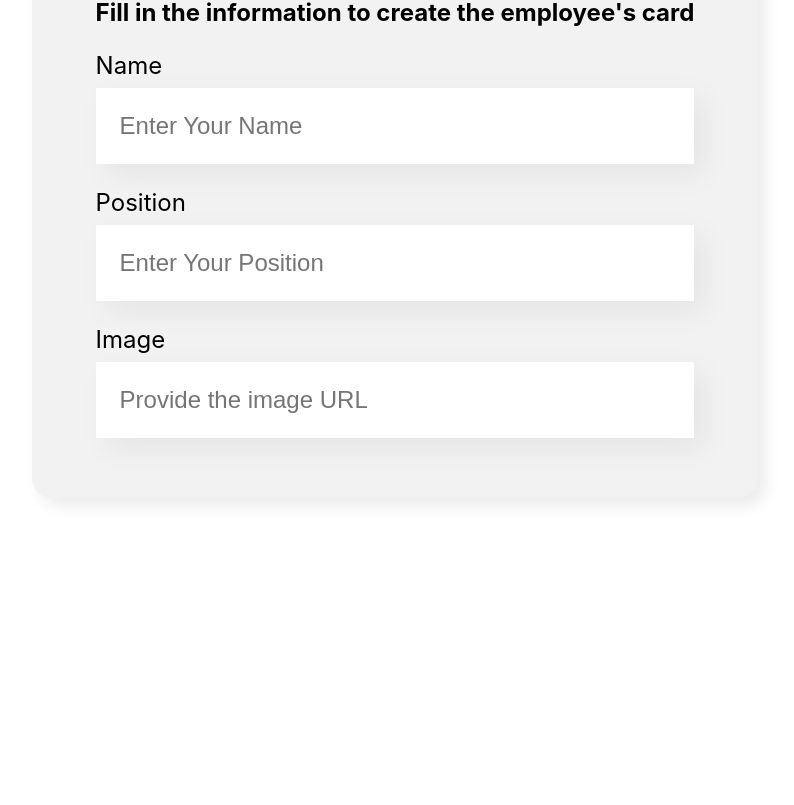
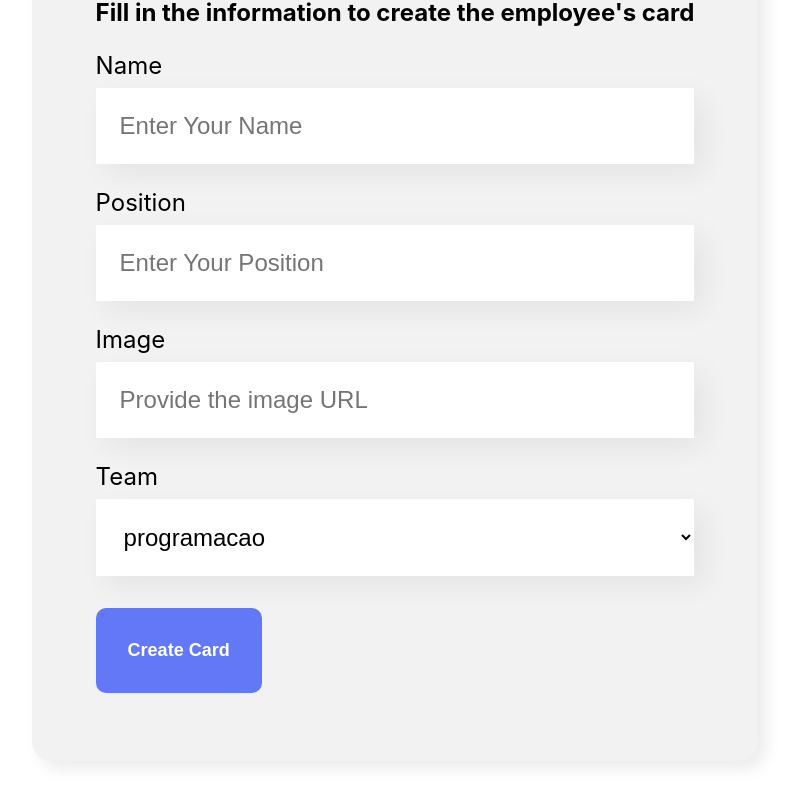
Before and after one commit to FelipeWanner/Organo, a React (Create React App) app: page / in a window 1280 px wide. Shown: the part 636-1441 px from the top of the page, without its empty margins (245-1039 px from the left). Before the commit the page ends 1214 px from the top, so only its background shows below. Built offline with nearby package versions, Linux system fonts and the light colour scheme.

Commit message:
finalizing the form layout

```diff
--- /dev/null
+++ b/src/components/Button/Button.css
@@ -0,0 +1,15 @@
+.btn{
+    background-color: #6278F7;
+    border-radius: 10px;
+    font-weight: 700;
+    font-size: 18px;
+    padding: 32px;
+    border: none;
+    cursor: pointer;
+    color: #FFF;
+    margin: 32px 0;
+}
+
+.btn:hover{
+    color: #95FFD4;
+}
--- /dev/null
+++ b/src/components/Button/Button.js
@@ -0,0 +1,11 @@
+import './Button.css';
+
+const Button = (props) => {
+    return (
+        <button className='btn'>
+            {props.children}
+        </button>
+    );
+}
+
+export default Button
--- /dev/null
+++ b/src/components/DropdownList/DropdownList.css
@@ -0,0 +1,15 @@
+.dropDown-list label{
+    display: block;
+    margin-bottom: 8px;
+    font-size: 24px;
+}
+
+.dropDown-list select{
+    background-color: #FFF;
+    box-shadow: 10px 10px 30px rgba(0,0,0, 0.06);
+    width: 100%;
+    border: none;
+    font-size: 24px;
+    padding: 24px;
+    box-sizing: border-box;
+}
--- /dev/null
+++ b/src/components/DropdownList/DropdownList.js
@@ -0,0 +1,16 @@
+import "./DropdownList.css";
+
+const DropdownList = (props) => {
+    return(
+        <div className="dropDown-list">
+            <label>{props.label}</label>
+            <select required={props.mandatory}>
+                {props.items.map(item => <option key={item}>{item}</option>)}
+                {/*O react obriga que cada item de uma lista possua uma 'key', e essa key pode ser qualquer coisa.
+                Nesse caso, decidimos passar o proprio 'item' como key, ja que cada item eh um nome diferente */}
+            </select>
+        </div>
+    )
+}
+
+export default DropdownList;
--- a/src/components/Form/Form.js
+++ b/src/components/Form/Form.js
@@ -1,14 +1,36 @@
 import "./Form.css";
 import TextField from "../TextField/TextField"
+import DropdownList from "../DropdownList/DropdownList";
+import Button from "../Button/Button";
 
 const Form = () => {
+
+    const teams = [
+        'programacao',
+        'front end',
+        'datascience',
+        'devops',
+        'ux & design',
+        'mobile',
+        'inovacao e gestao',
+    ]
+
+    const formSubmiting = (event) => {
+        console.log("oi")
+        event.preventDefault();
+    }
+
     return(
         <section className="myForm">
-            <form>
+            <form onSubmit={formSubmiting}>
                 <h2>Fill in the information to create the employee's card</h2>
-                <TextField label="Name" placeholder="Enter Your Name"/>
-                <TextField label="Position"placeholder="Enter Your Position"/>
-                <TextField label="Image"placeholder="Provide the image URL"/>
+                <TextField mandatory={true} label="Name" placeholder="Enter Your Name"/>
+                <TextField mandatory={true} label="Position" placeholder="Enter Your Position"/>
+                <TextField mandatory={false} label="Image" placeholder="Provide the image URL"/>
+                <DropdownList mandatory={true} label="Team" items={teams}/>
+                <Button>
+                    Create Card
+                </Button>
             </form>
         </section>
     );
--- a/src/components/TextField/TextField.js
+++ b/src/components/TextField/TextField.js
@@ -4,7 +4,7 @@ const TextField = (props) => {
     return (
         <div className="text-field">
             <label>{props.label}</label>
-            <input placeholder={props.placeholder}/>
+            <input required={props.mandatory} placeholder={props.placeholder}/>
         </div>
     )
 }
```
